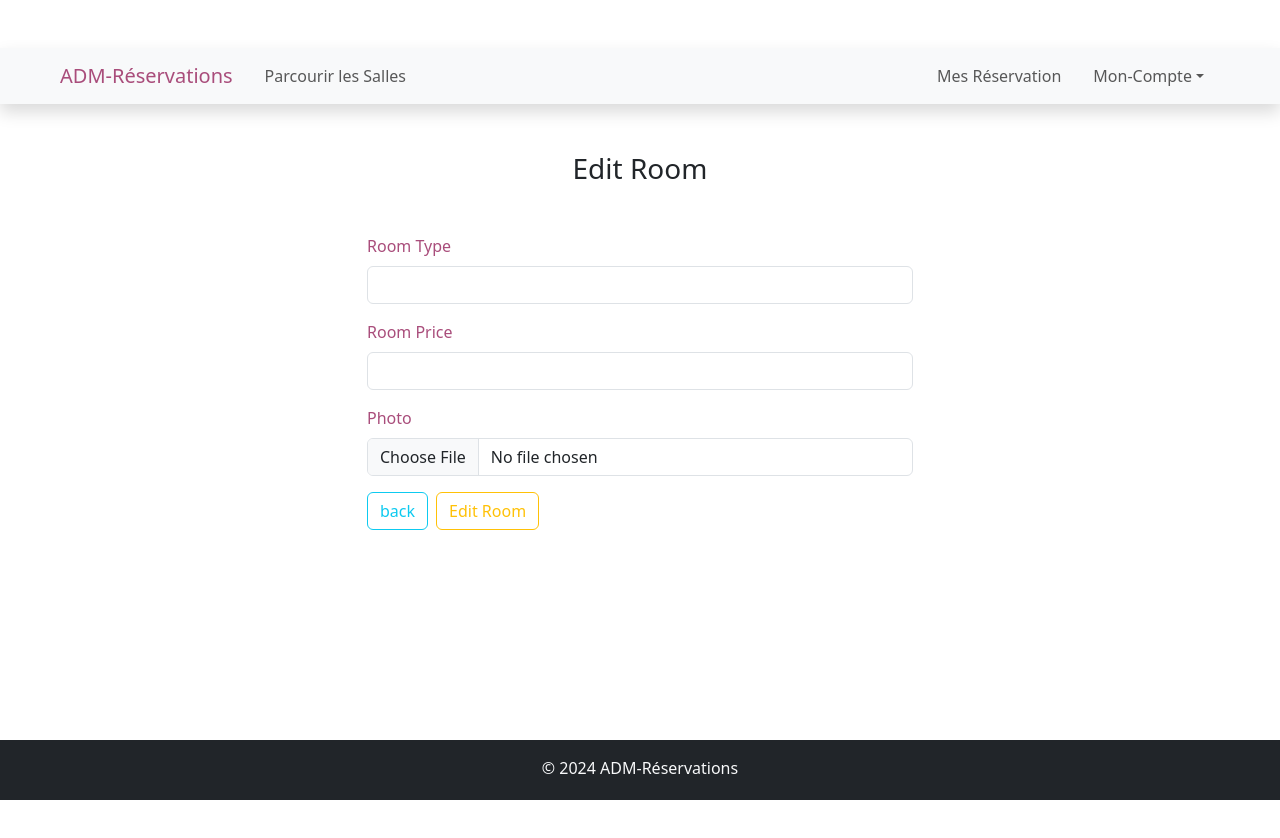
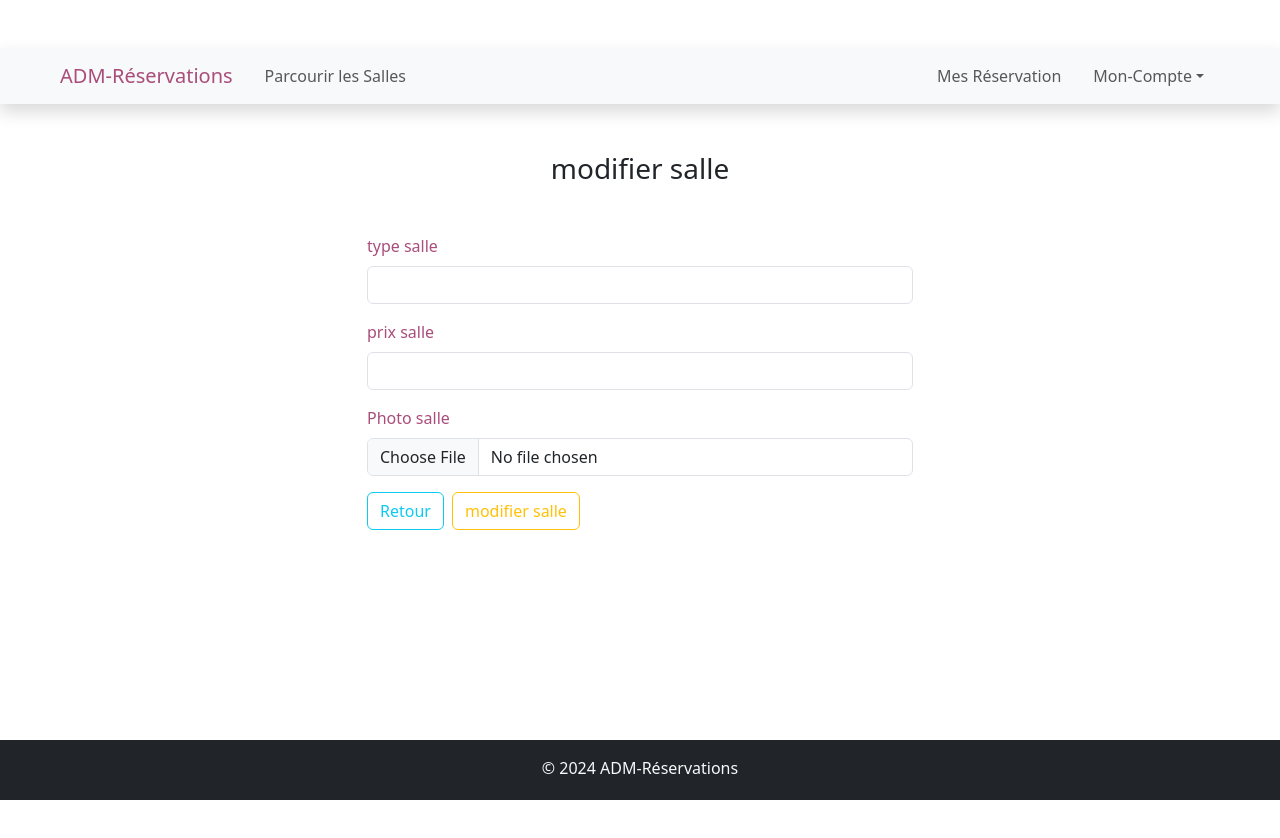
Before and after one commit to MassiMokrane/frontend, a React (Vite) app: page /edit-room/1 in a window 1280 px wide. Shown: the top 838 px of the page. Built offline with nearby package versions, Linux system fonts and the light colour scheme; no server answers.

Commit message:
other changes

```diff
--- a/src/components/room/AddRoom.jsx
+++ b/src/components/room/AddRoom.jsx
@@ -59,7 +59,7 @@ const AddRoom = () => {
 			<section className="container mt-5 mb-5">
 				<div className="row justify-content-center">
 					<div className="col-md-8 col-lg-6">
-						<h2 className="mt-5 mb-2">Add a New Room</h2>
+						<h2 className="mt-5 mb-2">Ajouter une salle</h2>
 						{successMessage && (
 							<div className="alert alert-success fade show"> {successMessage}</div>
 						)}
@@ -69,7 +69,7 @@ const AddRoom = () => {
 						<form onSubmit={handleSubmit}>
 							<div className="mb-3">
 								<label htmlFor="roomType" className="form-label">
-									Room Type
+									type de salle
 								</label>
 								<div>
 									<RoomTypeSelector
@@ -80,7 +80,7 @@ const AddRoom = () => {
 							</div>
 							<div className="mb-3">
 								<label htmlFor="roomPrice" className="form-label">
-									Room Price
+									prix de salle
 								</label>
 								<input
 									required
@@ -95,7 +95,7 @@ const AddRoom = () => {
 
 							<div className="mb-3">
 								<label htmlFor="photo" className="form-label">
-									Room Photo
+									photo de salle
 								</label>
 								<input
 									required
@@ -115,10 +115,10 @@ const AddRoom = () => {
 							</div>
 							<div className="d-grid gap-2 d-md-flex mt-2">
 								<Link to={"/existing-rooms"} className="btn btn-outline-info">
-									Existing rooms
+								Salles existantes
 								</Link>
 								<button type="submit" className="btn btn-outline-primary ml-5">
-									Save Room
+								Salle de sauvegarde
 								</button>
 							</div>
 						</form>
--- a/src/components/room/EditRoom.jsx
+++ b/src/components/room/EditRoom.jsx
@@ -61,7 +61,7 @@ const EditRoom = () => {
 
 	return (
 		<div className="container mt-5 mb-5">
-			<h3 className="text-center mb-5 mt-5">Edit Room</h3>
+			<h3 className="text-center mb-5 mt-5">modifier salle</h3>
 			<div className="row justify-content-center">
 				<div className="col-md-8 col-lg-6">
 					{successMessage && (
@@ -77,7 +77,7 @@ const EditRoom = () => {
 					<form onSubmit={handleSubmit}>
 						<div className="mb-3">
 							<label htmlFor="roomType" className="form-label hotel-color">
-								Room Type
+								type salle
 							</label>
 							<input
 								type="text"
@@ -90,7 +90,7 @@ const EditRoom = () => {
 						</div>
 						<div className="mb-3">
 							<label htmlFor="roomPrice" className="form-label hotel-color">
-								Room Price
+								prix salle
 							</label>
 							<input
 								type="number"
@@ -104,7 +104,7 @@ const EditRoom = () => {
 
 						<div className="mb-3">
 							<label htmlFor="photo" className="form-label hotel-color">
-								Photo
+								Photo salle
 							</label>
 							<input
 								required
@@ -125,10 +125,10 @@ const EditRoom = () => {
 						</div>
 						<div className="d-grid gap-2 d-md-flex mt-2">
 							<Link to={"/existing-rooms"} className="btn btn-outline-info ml-5">
-								back
+								Retour
 							</Link>
 							<button type="submit" className="btn btn-outline-warning">
-								Edit Room
+								modifier salle
 							</button>
 						</div>
 					</form>
--- a/src/components/room/ExistingRooms.jsx
+++ b/src/components/room/ExistingRooms.jsx
@@ -82,12 +82,13 @@ const ExistingRooms = () => {
 			</div>
 
 			{isLoading ? (
-				<p>Loading existing rooms</p>
+				<p>
+				Chargement des salles existantes</p>
 			) : (
 				<>
 					<section className="mt-5 mb-5 container">
 						<div className="d-flex justify-content-between mb-3 mt-5">
-							<h2>Existing Rooms</h2>
+							<h2>Salles existantes</h2>
 						</div>
 
 						<Row>
@@ -97,7 +98,7 @@ const ExistingRooms = () => {
 
 							<Col md={6} className="d-flex justify-content-end">
 								<Link to={"/add-room"}>
-									<FaPlus /> Add Room
+									<FaPlus /> Ajouter salle
 								</Link>
 							</Col>
 						</Row>
--- a/src/components/room/Room.jsx
+++ b/src/components/room/Room.jsx
@@ -27,7 +27,7 @@ const Room = () => {
 			})
 	}, [])
 	if (isLoading) {
-		return <div>Loading rooms.....</div>
+		return <div>chargement de salles ...</div>
 	}
 	if (error) {
 		return <div className=" text-danger">Error : {error}</div>
--- a/src/components/room/RoomCard.jsx
+++ b/src/components/room/RoomCard.jsx
@@ -20,11 +20,11 @@ const RoomCard = ({ room }) => {
 					<div className="flex-grow-1 ml-3 px-5">
 						<Card.Title className="hotel-color">{room.roomType}</Card.Title>
 						<Card.Title className="room-price">{room.roomPrice} / night</Card.Title>
-						<Card.Text>Some room information goes here for the guest to read through</Card.Text>
+						<Card.Text>Certaines informations sur la chambre sont placées ici pour que le client puisse les lire.</Card.Text>
 					</div>
 					<div className="flex-shrink-0 mt-3">
 						<Link to={`/book-room/${room.id}`} className="btn btn-hotel btn-sm">
-							Book Now
+						Reserve maintenant
 						</Link>
 					</div>
 				</Card.Body>
```
